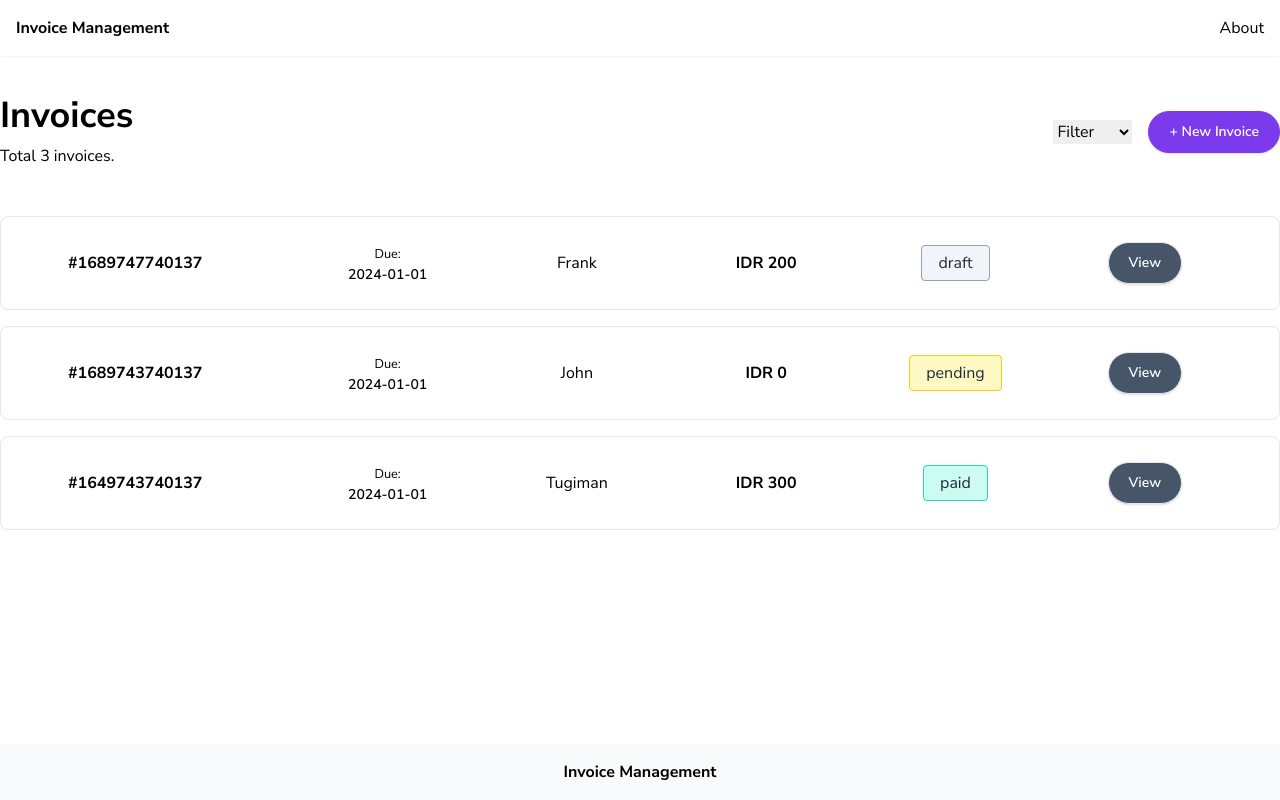
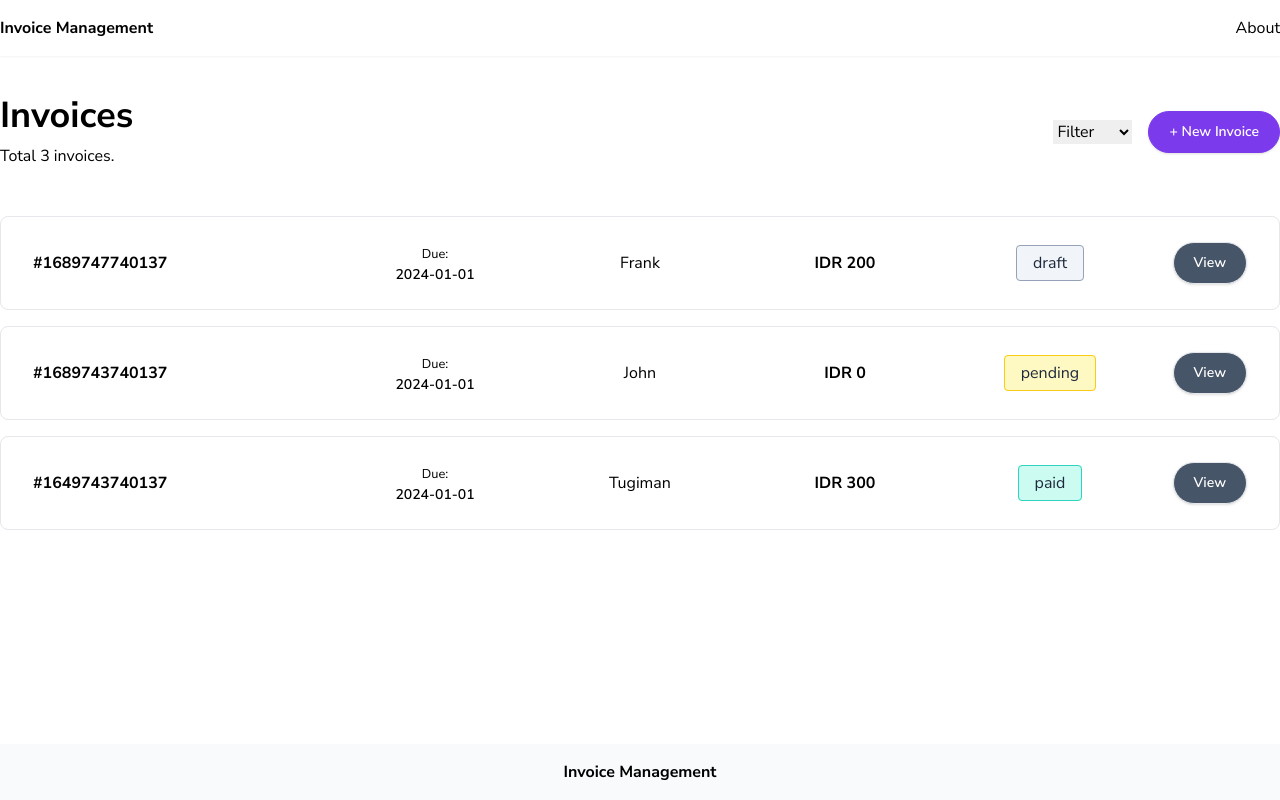
Before and after one commit to bimaindra/invoice-track, a Nuxt app: page /invoices in a window 1280 px wide. Built offline with nearby package versions, Linux system fonts and the light colour scheme.

Commit message:
update minor

```diff
--- a/components/Header.vue
+++ b/components/Header.vue
@@ -1,6 +1,6 @@
 <template>
 	<header class="py-4 shadow-sm">
-		<nav class="container mx-auto px-4 flex justify-between">
+		<nav class="container mx-auto px-4 lg:px-0 flex justify-between">
 			<NuxtLink to="/"><b>Invoice Management</b></NuxtLink>
 			<ul class="flex items-center gap-4">
 				<li><a href="/about">About</a></li>
--- a/components/Invoice/InvoiceList.vue
+++ b/components/Invoice/InvoiceList.vue
@@ -6,7 +6,7 @@
 			:key="invoice.id">
 			<NuxtLink
 				:to="`/invoices/${invoice.id}`"
-				class="hover:bg-slate-50 transition grid grid-cols-2 md:grid-cols-10 md:items-center gap-4 md:text-center px-4 py-6 my-4 border rounded-lg">
+				class="hover:bg-slate-50 active:bg-slate-100 transition grid grid-cols-2 md:grid-cols-9 md:items-center gap-4 px-4 md:px-8 py-6 my-4 border rounded-lg">
 				<div class="md:hidden">
 					<p class="text-lg text-ellipsis overflow-hidden mb-4">
 						<b>#{{ invoice.id }}</b>
@@ -35,14 +35,14 @@
 						<b>#{{ invoice.id }}</b>
 					</p>
 				</div>
-				<div class="hidden md:block col-span-2">
+				<div class="hidden md:block col-span-2 text-center">
 					<small>Due:</small>
 					<p class="font-semibold text-sm">{{ invoice.date }}</p>
 				</div>
-				<div class="hidden md:block ">
+				<div class="hidden md:block text-center">
 					<p class="text-ellipsis overflow-hidden">{{ invoice.client.name }}</p>
 				</div>
-				<div class="hidden md:block col-span-2">
+				<div class="hidden md:block col-span-2 text-center">
 					<b
 						>IDR
 						{{
@@ -53,10 +53,10 @@
 						}}</b
 					>
 				</div>
-				<div class="hidden md:block ">
+				<div class="hidden md:block text-center">
 					<Badges :badgeType="invoice.status" />
 				</div>
-				<div class="col-span-2 hidden md:block">
+				<div class="col-span-1 hidden md:block text-right">
 					<button
 						class="btn">
 						View</button
```
